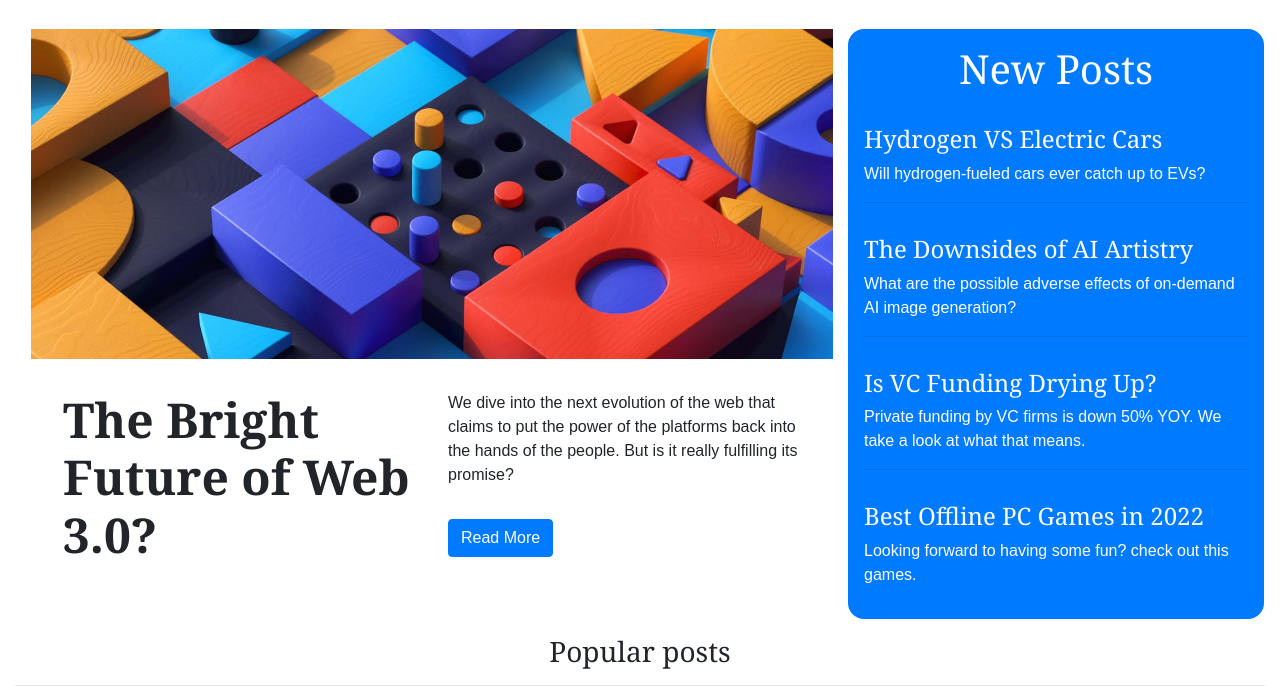
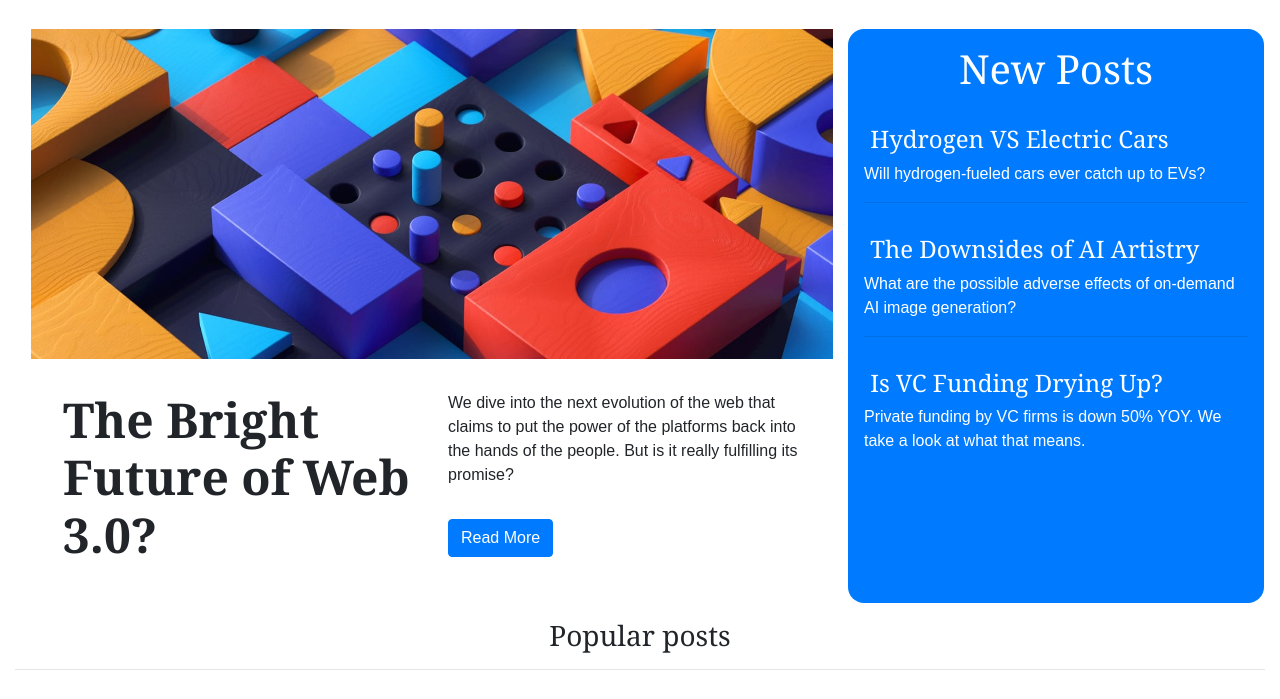
Before and after one commit to Husayn01/Tech-Website, a plain HTML site: page index.html in a window 1280 px wide. Shown: the part 67-766 px from the top of the page. Drawn offline with nearby package versions, Linux system fonts and the light colour scheme.

Commit message:
Update index.html

```diff
--- a/index.html
+++ b/index.html
@@ -88,17 +88,15 @@
          <!--Second col-->
         <div class="col-sm-4 bg-primary">
             <h1 style="text-align: center;">New Posts</h1>
-            <h4><a href=""><i class="fa-solid fa-square-check"></i> Hydrogen VS Electric Cars</a></h4>
+            <h4><a href=""><i class="fas fa-square-check"></i> Hydrogen VS Electric Cars</a></h4>
             <p>Will hydrogen-fueled cars ever catch up to EVs?</p>
             <hr>
-            <h4><a href=""><i class="fa-solid fa-square-check"></i> The Downsides of AI Artistry</a></h4>
+            <h4><a href=""><i class="fas fa-square-check"></i> The Downsides of AI Artistry</a></h4>
             <p>What are the possible adverse effects of on-demand AI image generation?</a></p>
             <hr>
-            <h4><a href=""><i class="fa-solid fa-square-check"></i> Is VC Funding Drying Up? </a></h4>
+            <h4><a href=""><i class="fas fa-square-check"></i> Is VC Funding Drying Up? </a></h4>
             <p> Private funding by VC firms is down 50% YOY. We take a look at what that means.</p>
-            <hr>
-            <h4><a href=""><i class="fa-solid fa-square-check"></i> Best Offline PC Games in 2022</a></h4>
-            <p>Looking forward to having some fun? check out this games.</p>
+
         </div>
 
     </div>
```
